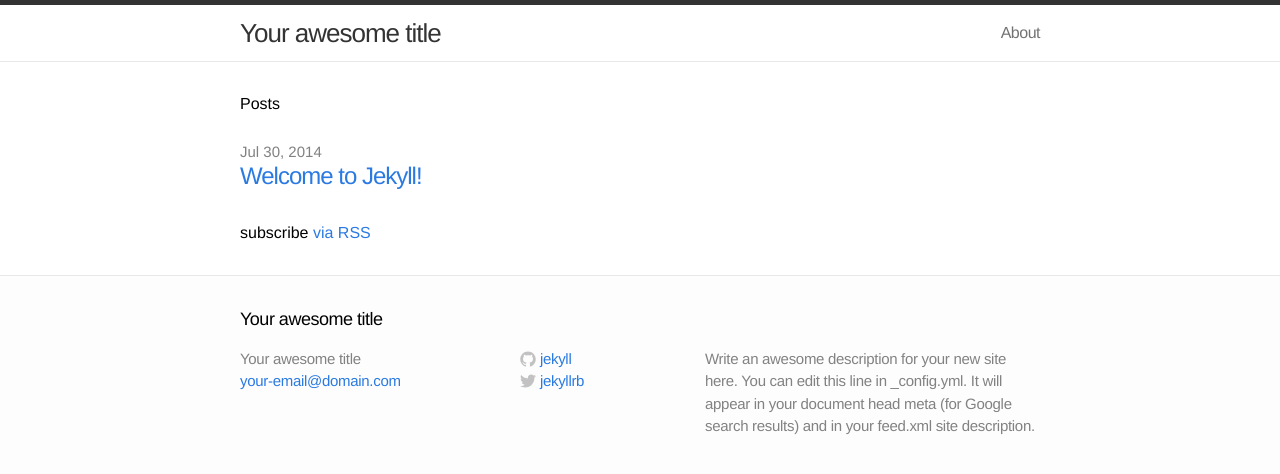
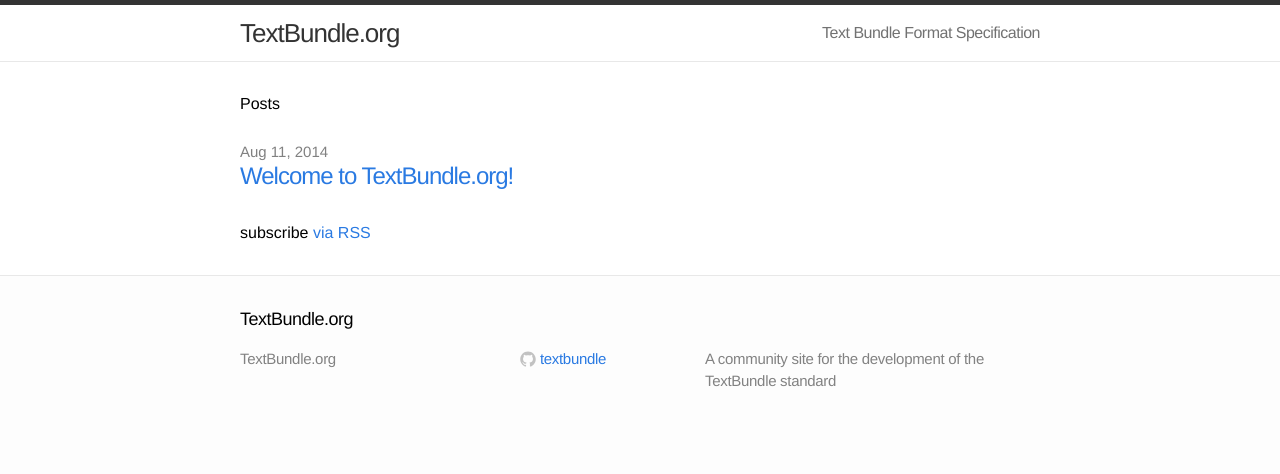
Before and after one commit to textbundle/textbundle.github.io, a Jekyll site: the page built from index.html, in a window 1280 px wide. Shown: the top 474 px of the page. Built offline with Jekyll 4.4.1, drawn with Linux system fonts in a browser that asks for light colours.

Commit message:
setting up basic site

```diff
--- a/_config.yml
+++ b/_config.yml
@@ -1,11 +1,11 @@
 # Site settings
-title: Your awesome title
-email: your-email@domain.com
-description: "Write an awesome description for your new site here. You can edit this line in _config.yml. It will appear in your document head meta (for Google search results) and in your feed.xml site description."
-baseurl: ""
-url: "http://yourdomain.com"
-twitter_username: jekyllrb
-github_username:  jekyll
+title: TextBundle.org
+email:
+description: "A community site for the development of the TextBundle standard"
+baseurl:
+url: "http://textbundle.org"
+twitter_username:
+github_username:  textbundle
 
 # Build settings
 markdown: kramdown
```
Also changed, not shown: _posts/2014-07-30-welcome-to-jekyll.markdown (deleted, +0 -24 lines), _posts/2014-07-30-welcome-to-textbundle.markdown (added, +8 -0 lines), about.md (deleted, +0 -11 lines), spec.md (added, +63 -0 lines).
